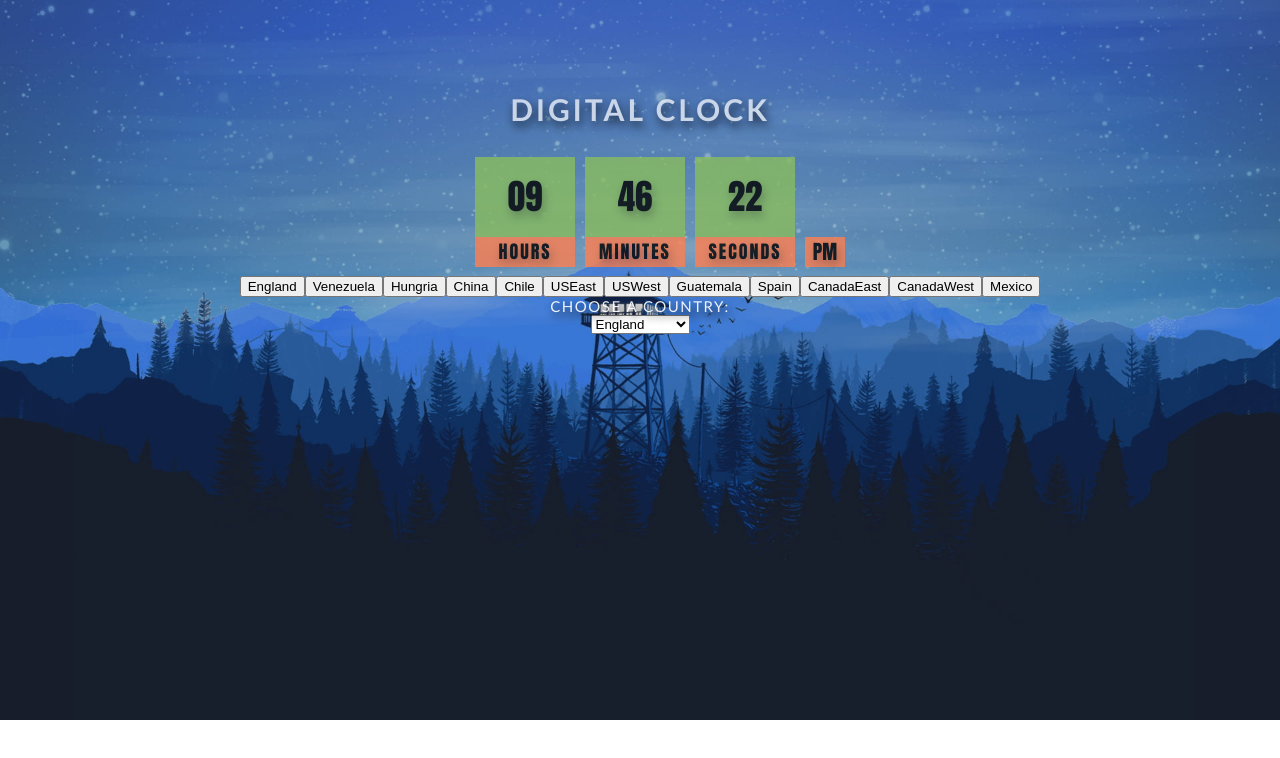
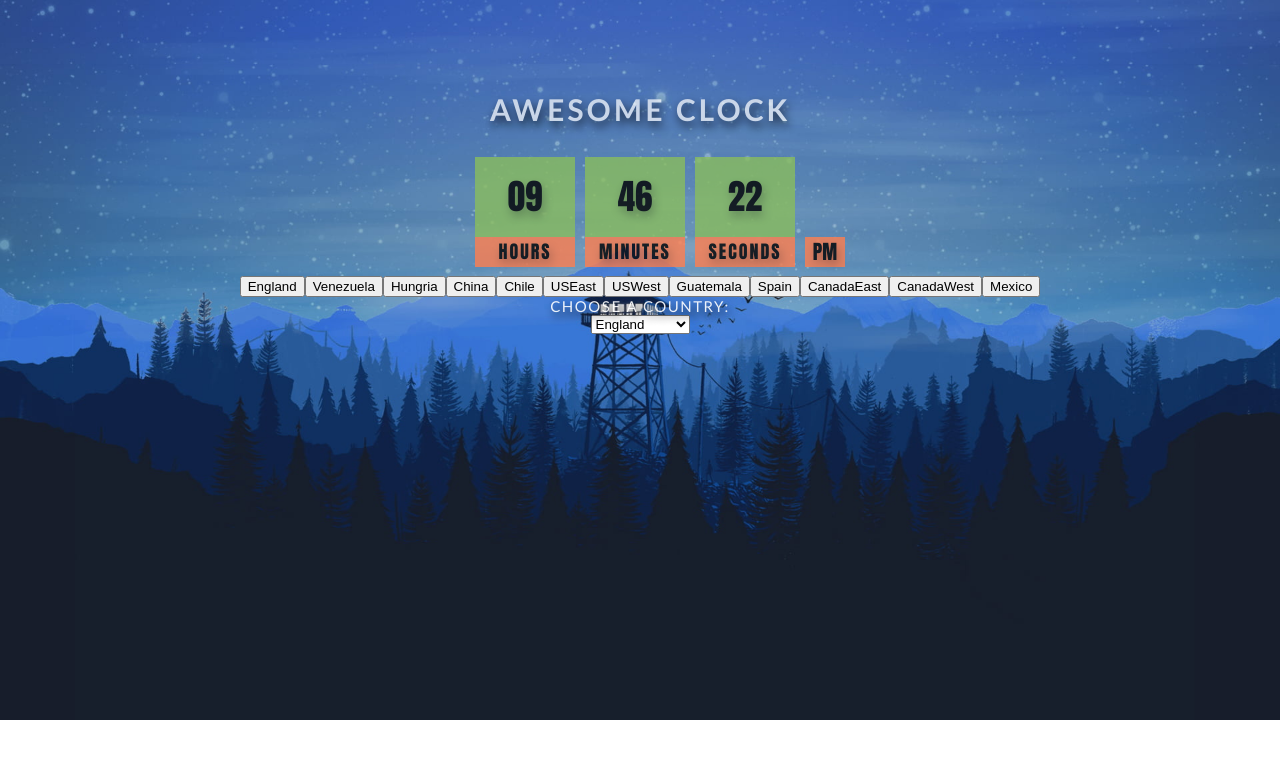
Before and after one commit to Rafael-De-Santis/DigitalClock, a plain HTML site: page index.html in a window 1280 px wide. Drawn offline with Linux system fonts and the light colour scheme.

Commit message:
Title fixed

```diff
--- a/index.html
+++ b/index.html
@@ -4,11 +4,11 @@
     <meta charset="UTF-8">
     <meta http-equiv="X-UA-Compatible" content="IE=edge">
     <meta name="viewport" content="width=device-width, initial-scale=1.0">
-    <title>Digital Clock</title>
+    <title>Awesome Clock</title>
     <link rel="stylesheet" href="style.css">
 </head>
 <body >
-    <h2 class="colorChange">Digital Clock</h2>
+    <h2 class="colorChange">Awesome Clock</h2>
     <div class="clock">
         <div>
             <span id="hour">00</span>
```
